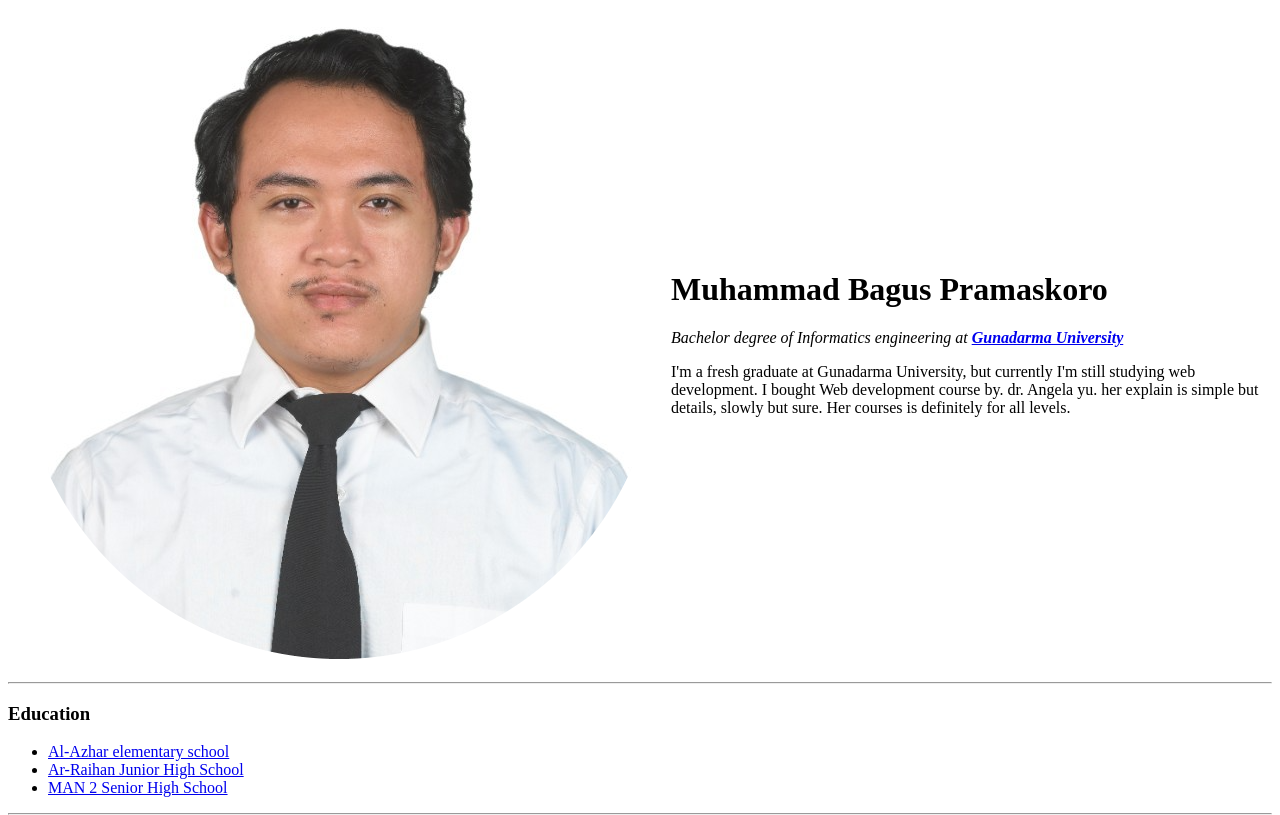
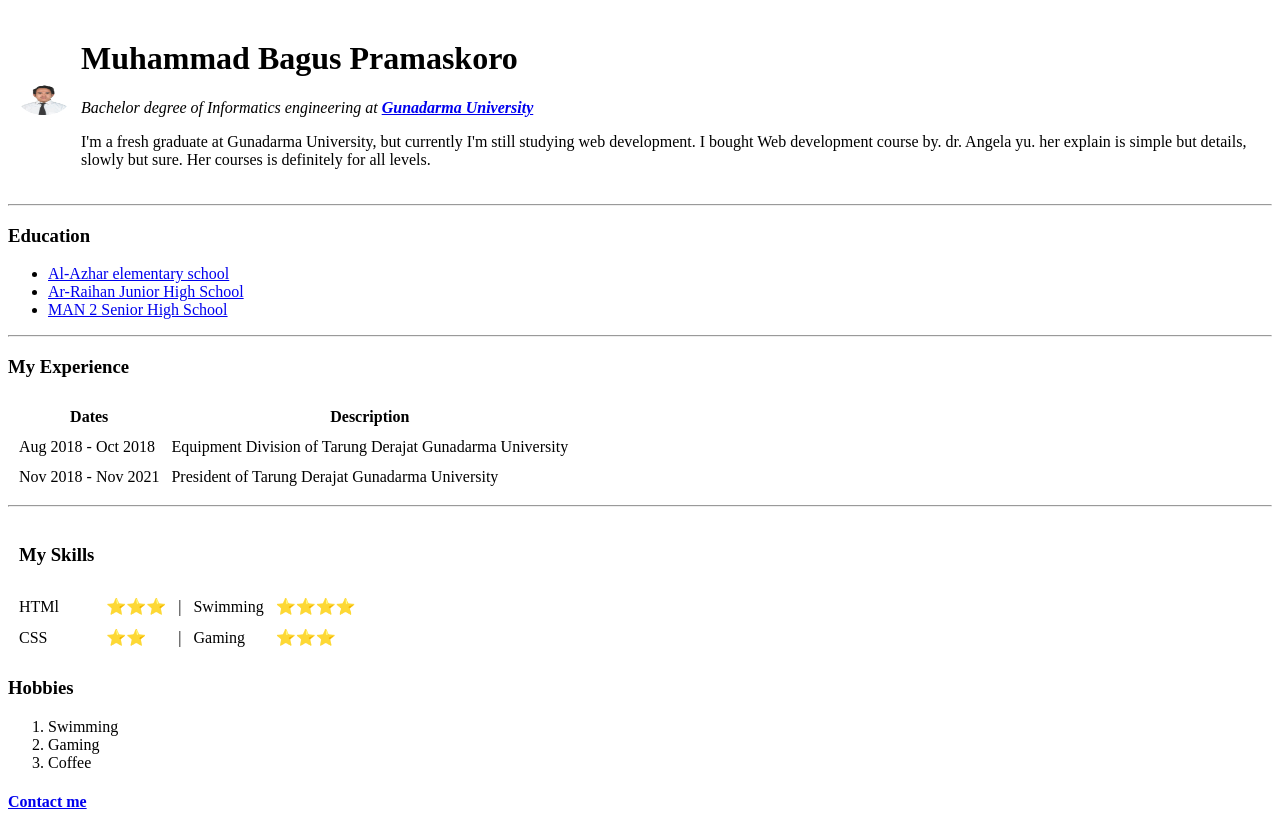
Before and after one commit to rexit7771/cv, a plain HTML site: page index.html in a window 1280 px wide. Shown: the top 815 px of the page. Drawn offline with Linux system fonts and the light colour scheme.

Commit message:
Update index.html

```diff
--- a/index.html
+++ b/index.html
@@ -9,7 +9,7 @@
 <body>
   <table cellspacing = "10">
   <tr>
-    <td><img src="Bagus.png" alt="" size="4"></td>
+    <td><img src="Bagus.png" alt="" height="30" width="50"></td>
     <td>
       <h1>Muhammad Bagus Pramaskoro</h1>
       <p>
```
